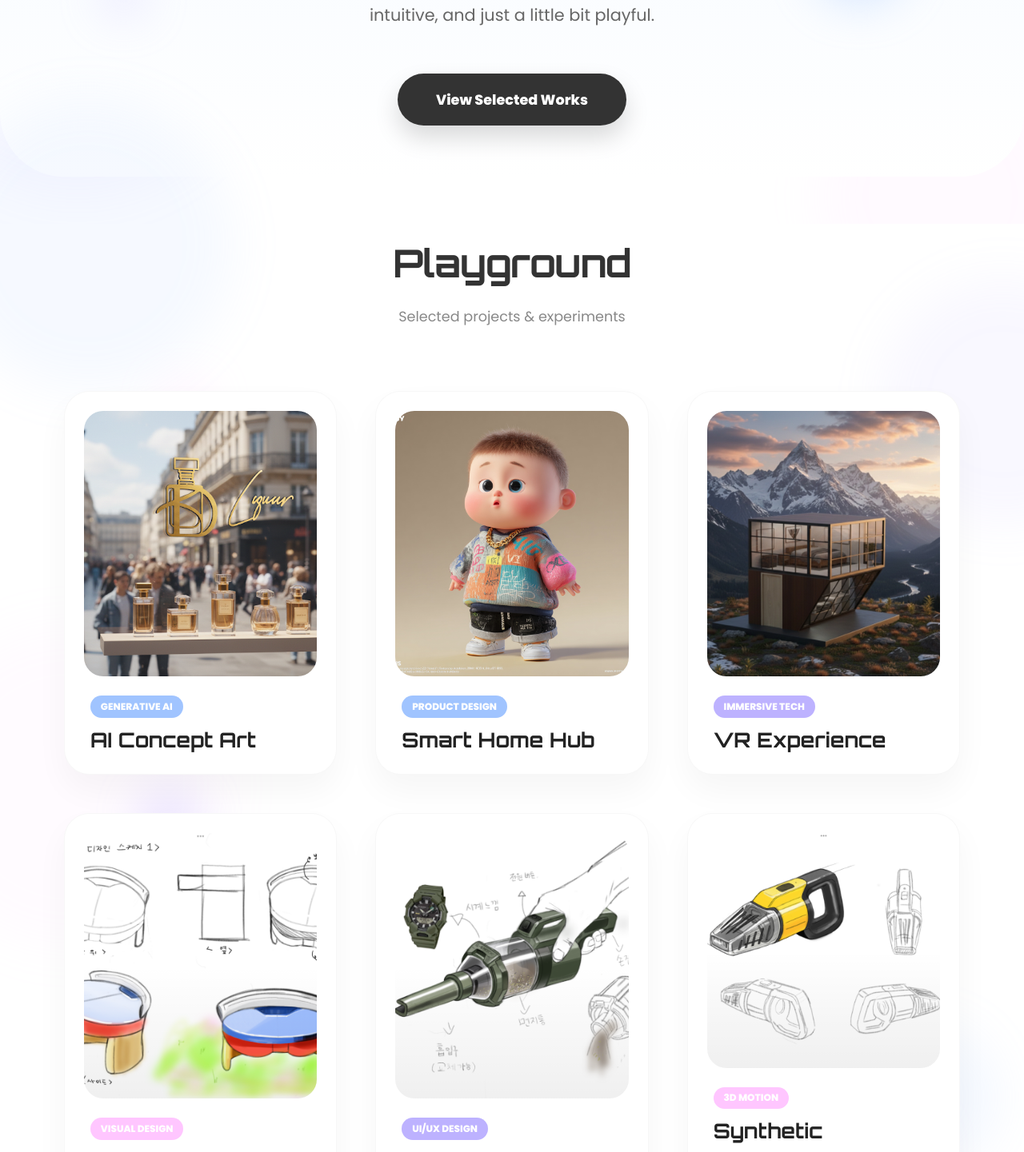
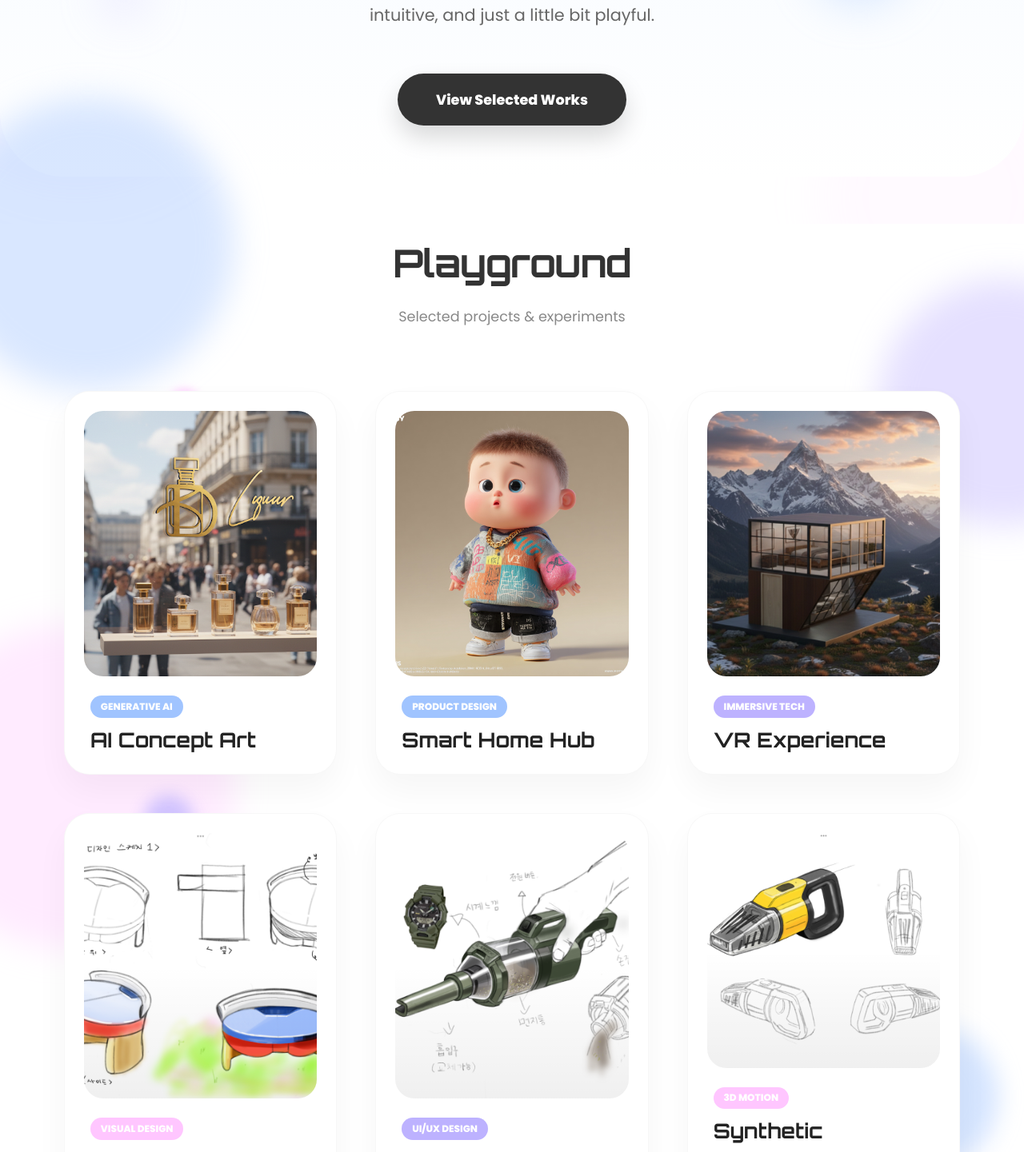
Before and after one commit to eunsi-lab/homepageproject, a React (Vite) app: page / in a window 1280 px wide. Shown: the part 520-1961 px from the top of the page at 80% size. Built offline with nearby package versions, Linux system fonts and the light colour scheme.

Commit message:
Increase opacity and clarity of Works section bubbles

```diff
--- a/src/App.tsx
+++ b/src/App.tsx
@@ -30,7 +30,7 @@ interface Work {
 }
 
 // Optimized Floating Bubble - Organic Natural Movement
-const FloatingBubble = ({ size, color, top, left, delay, duration }: any) => {
+const FloatingBubble = ({ size, color, top, left, delay, duration, opacity = 0.5, blur = '30px' }: any) => {
     // Randomize movement slightly for each instance to feel "natural"
     const randomY = Math.random() * 20 + 20; // 20px to 40px movement
     const randomX = Math.random() * 20 - 10; // -10px to 10px drift
@@ -45,8 +45,8 @@ const FloatingBubble = ({ size, color, top, left, delay, duration }: any) => {
                 height: size,
                 borderRadius: '50%',
                 background: color,
-                opacity: 0.5, // Slightly higher base opacity
-                filter: 'blur(30px)', // High blur for soft look
+                opacity: opacity,
+                filter: `blur(${blur})`,
                 zIndex: 0,
                 pointerEvents: 'none',
                 willChange: 'transform', // Performance optimization
@@ -282,24 +282,24 @@ function App() {
                 {/* Works Section with New Background Bubbles */}
                 <section id="work" style={{ padding: '2rem 3rem 10rem 3rem', position: 'relative' }}>
 
-                    {/* 1. Top Left Large Bubble (User's Red Circle 1) */}
-                    <FloatingBubble size="350px" color="rgba(160, 196, 255, 0.2)" top="-5%" left="-8%" delay={0} duration={18} />
+                    {/* 1. Top Left Large Bubble (User's Red Circle 1) - MORE VISIBLE */}
+                    <FloatingBubble size="350px" color="rgba(160, 196, 255, 0.4)" top="-5%" left="-8%" delay={0} duration={18} opacity={1} blur="20px" />
 
-                    {/* 2. Middle Left Large Bubble (User's Red Circle 2) */}
-                    <FloatingBubble size="400px" color="rgba(255, 198, 255, 0.15)" top="40%" left="-12%" delay={2} duration={22} />
+                    {/* 2. Middle Left Large Bubble (User's Red Circle 2) - MORE VISIBLE */}
+                    <FloatingBubble size="400px" color="rgba(255, 198, 255, 0.35)" top="40%" left="-12%" delay={2} duration={22} opacity={1} blur="20px" />
 
-                    {/* 3. Top Right Medium Bubble (User's Red Circle 3) */}
-                    <FloatingBubble size="300px" color="rgba(189, 178, 255, 0.2)" top="10%" left="88%" delay={1} duration={20} />
+                    {/* 3. Top Right Medium Bubble (User's Red Circle 3) - MORE VISIBLE */}
+                    <FloatingBubble size="300px" color="rgba(189, 178, 255, 0.4)" top="10%" left="88%" delay={1} duration={20} opacity={1} blur="20px" />
 
-                    {/* 4. Bottom Right Small/Medium Bubble (User's Red Circle 4) */}
-                    <FloatingBubble size="180px" color="rgba(160, 196, 255, 0.25)" top="75%" left="85%" delay={3} duration={15} />
+                    {/* 4. Bottom Right Small/Medium Bubble (User's Red Circle 4) - MORE VISIBLE */}
+                    <FloatingBubble size="180px" color="rgba(160, 196, 255, 0.45)" top="75%" left="85%" delay={3} duration={15} opacity={1} blur="15px" />
 
-                    {/* Additional Playful Accents (Tiny dots) */}
-                    <FloatingBubble size="40px" color="#FFC6FF" top="20%" left="15%" delay={1} duration={12} />
-                    <FloatingBubble size="25px" color="#A0C4FF" top="30%" left="80%" delay={4} duration={14} />
-                    <FloatingBubble size="60px" color="#BDB2FF" top="55%" left="12%" delay={2} duration={16} />
-                    <FloatingBubble size="35px" color="#FFC6FF" top="85%" left="90%" delay={0} duration={10} />
-                    <FloatingBubble size="100px" color="rgba(255,255,255,0.7)" top="50%" left="50%" delay={5} duration={25} />
+                    {/* Additional Playful Accents (Tiny dots) - Sharper */}
+                    <FloatingBubble size="40px" color="#FFC6FF" top="20%" left="15%" delay={1} duration={12} opacity={0.8} blur="5px" />
+                    <FloatingBubble size="25px" color="#A0C4FF" top="30%" left="80%" delay={4} duration={14} opacity={0.8} blur="5px" />
+                    <FloatingBubble size="60px" color="#BDB2FF" top="55%" left="12%" delay={2} duration={16} opacity={0.7} blur="10px" />
+                    <FloatingBubble size="35px" color="#FFC6FF" top="85%" left="90%" delay={0} duration={10} opacity={0.8} blur="5px" />
+                    <FloatingBubble size="100px" color="rgba(255,255,255,0.7)" top="50%" left="50%" delay={5} duration={25} opacity={0.5} />
 
                     <div style={{ textAlign: 'center', marginBottom: '5rem', position: 'relative', zIndex: 2 }}>
                         <h2 style={{ fontSize: '3rem', fontWeight: 800, marginBottom: '1rem', letterSpacing: '-1px' }}>Playground</h2>
```
